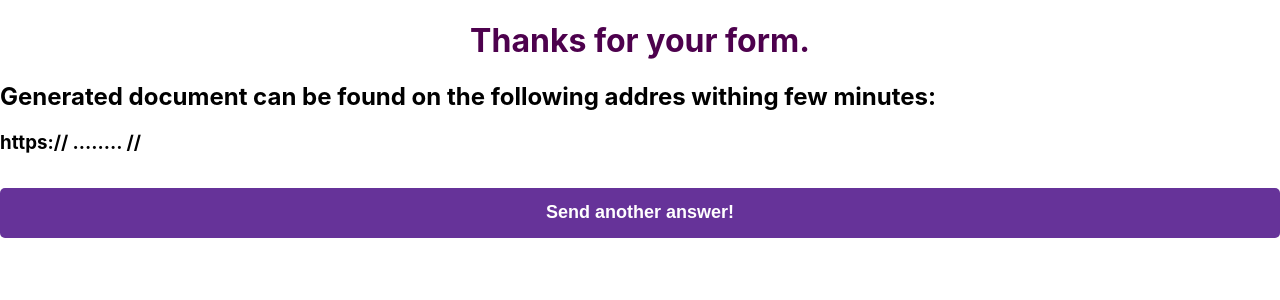
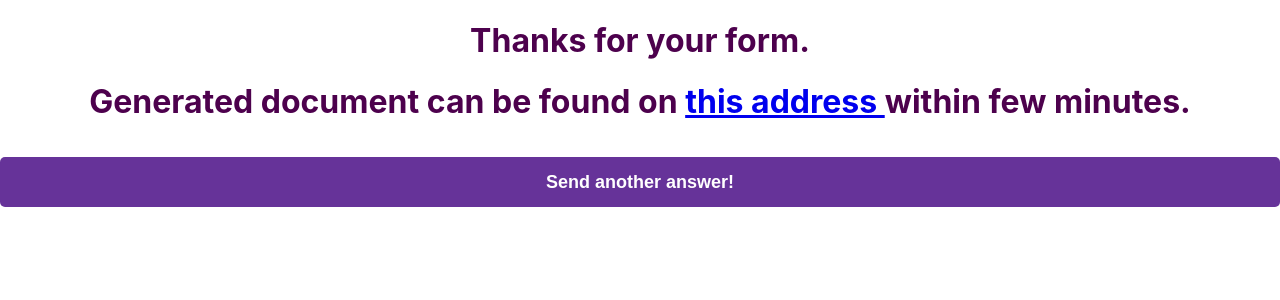
Before and after one commit to Letarged/spr-hr, a React (Create React App) app: page /submited in a window 1280 px wide. Shown: the top 300 px of the page. Built offline with nearby package versions, Linux system fonts and the light colour scheme.

Commit message:
minor changed

```diff
--- a/src/Pages/Home.jsx
+++ b/src/Pages/Home.jsx
@@ -101,7 +101,6 @@
       errorMessage:
         "Meno nesmie ostať prázdne a nesmie obsahovať žiadne špeciálne znaky",
       label: "Jméno",
-      pattern: "^[A-Za-z0-9]{2,16}$",
       required: true,
     },
 
--- a/src/Pages/Submited.jsx
+++ b/src/Pages/Submited.jsx
@@ -7,8 +7,8 @@
     return(
         <div>
             <h1> Thanks for your form.</h1>
-            <h2> Generated document can be found on the following addres withing few minutes:</h2>
-            <h3> https:// ........ // </h3>
+            <h1> Generated document can be found on <a href="https://drive.google.com/drive/folders/1MKwsYvvUzbqg3XjJUYpstrOTWVrzrcAv?usp=sharing"> this address </a> within few minutes.</h1>
+
             <button onClick={() => {navigate('/')}}> Send another answer! </button>
         </div>
     )
```
